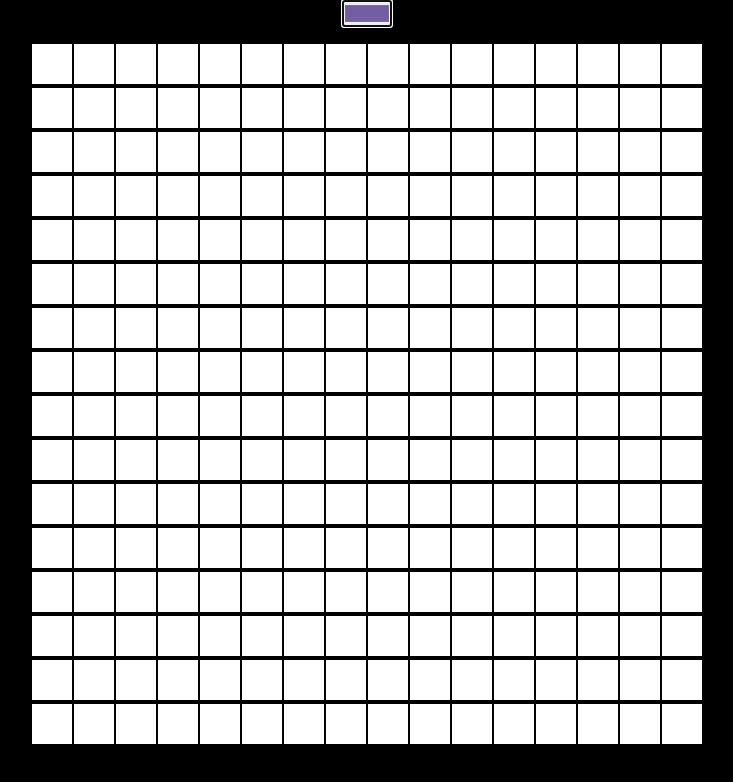
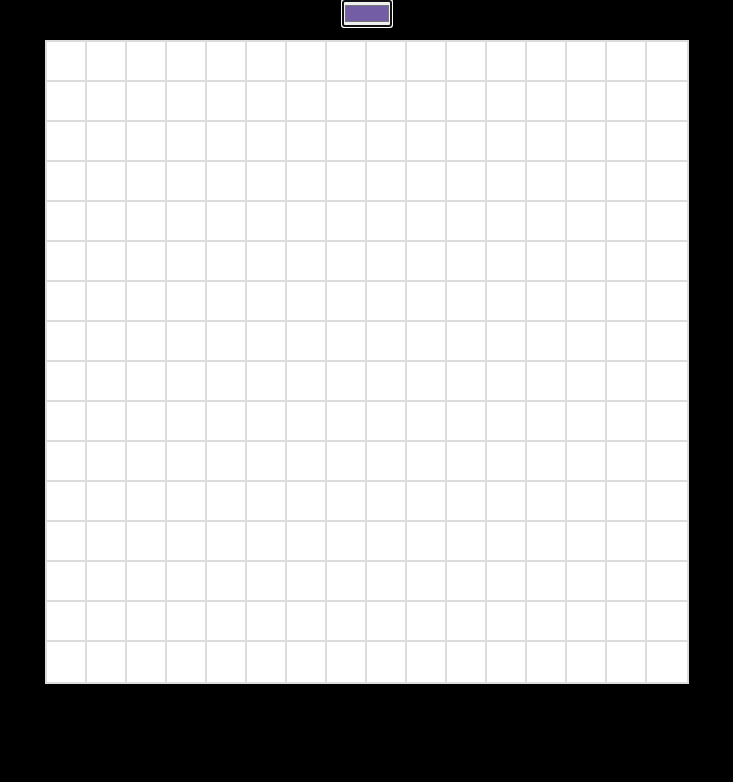
Before and after one commit to sckbstrd/odin-etch-a-sketch, a plain HTML site: page index.html in a window 1280 px wide. Shown: the whole page, without its empty margins (273-1006 px from the left). Drawn offline with Linux system fonts and the light colour scheme.

Commit message:
Make grid borders better, change border color to gainsboro

```diff
--- a/styles.css
+++ b/styles.css
@@ -21,6 +21,7 @@ body {
     background-color: white;
     width: 5vh;
     height: 5vh;
+    outline: 0.25vh solid gainsboro;
 }
 
 
@@ -32,6 +33,4 @@ body {
 
 .row {
     display: flex;
-    gap: 2px;
-    border: 2px solid black;
 }
```
